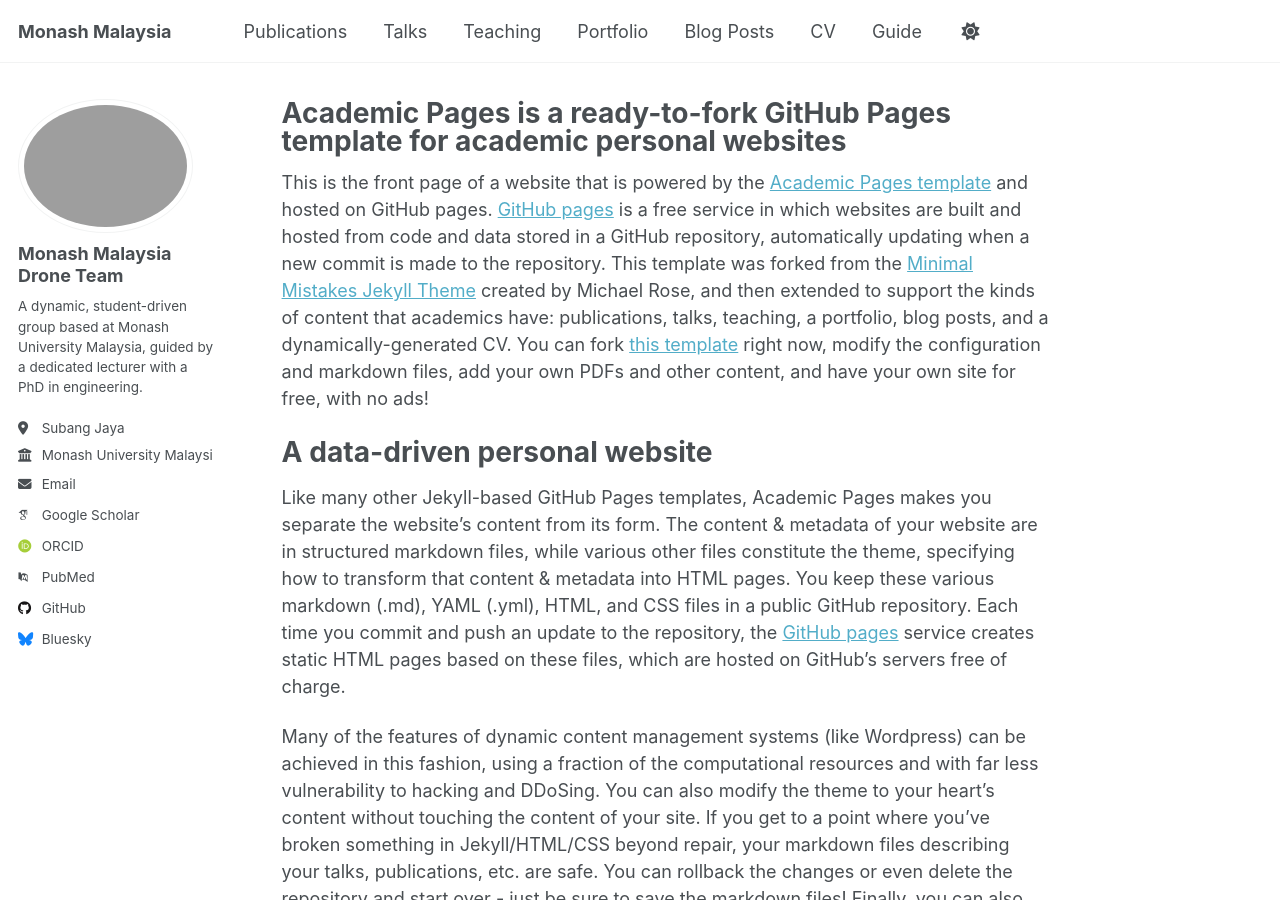
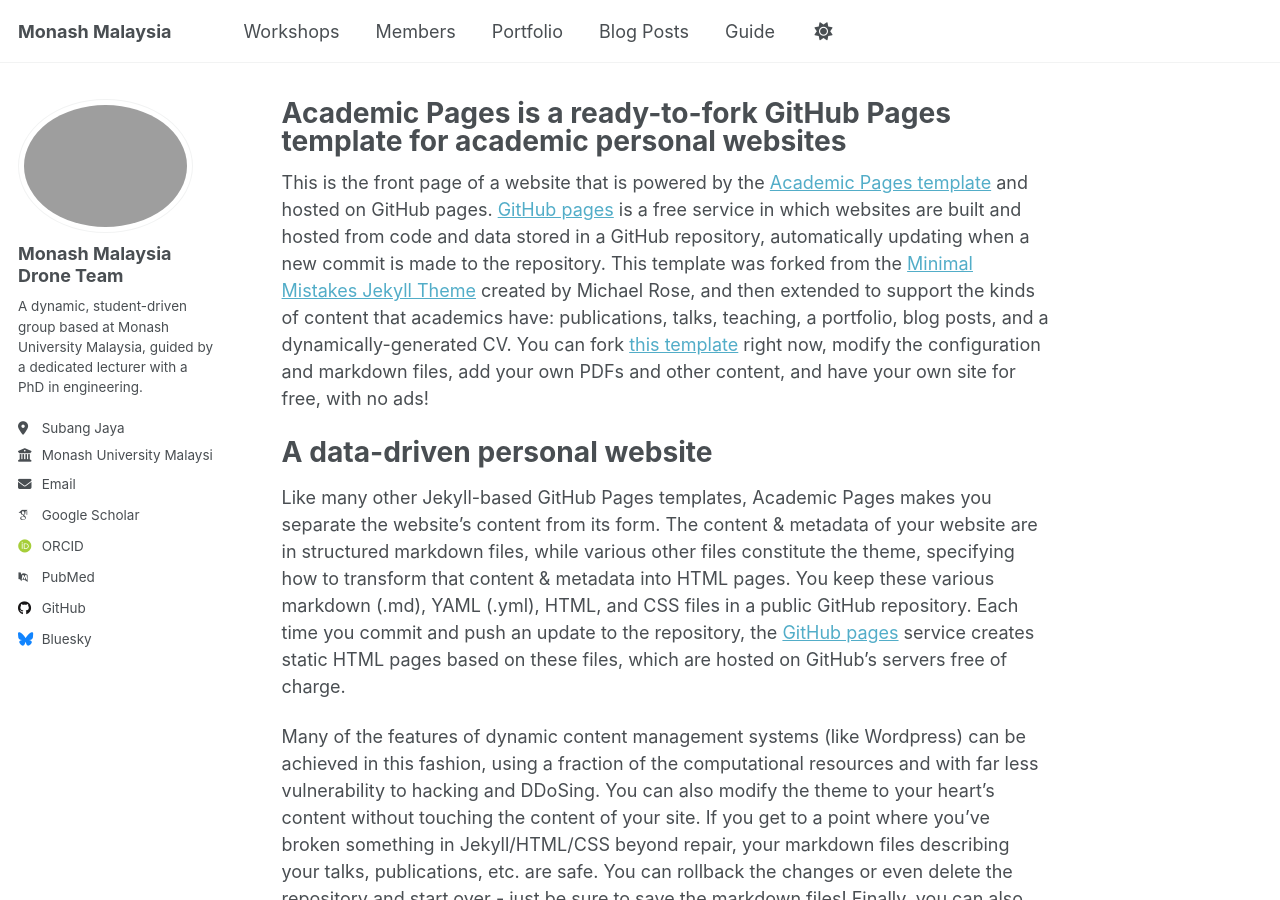
Before and after one commit to noobasuna/monash_drone, a Jekyll site: the page built from _pages/about.md, in a window 1280 px wide and 900 px high. Built offline with Jekyll 4.4.1, drawn with Linux system fonts in a browser that asks for light colours; some web fonts are replaced.

Commit message:
Update navigation.yml

```diff
--- a/_data/navigation.yml
+++ b/_data/navigation.yml
@@ -8,13 +8,11 @@
 #      Markdown formatted page while the second is generated using JSON.
 
 main:
-  - title: "Publications"
-    url: /publications/
 
-  - title: "Talks"
+  - title: "Workshops"
     url: /talks/
 
-  - title: "Teaching"
+  - title: "Members"
     url: /teaching/
 
   - title: "Portfolio"
@@ -23,9 +21,6 @@ main:
   - title: "Blog Posts"
     url: /year-archive/
 
-  - title: "CV"
-    url: /cv/
-
   # - title: "CV"
   #   url: /cv-json/
 
```
